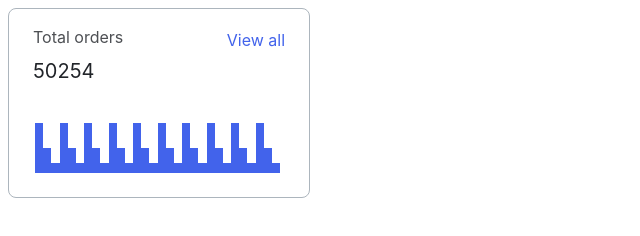
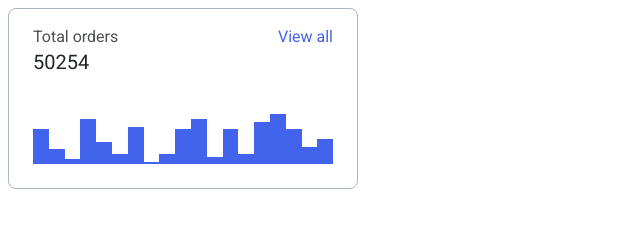
Before and after one commit to js-tasks-ru/htmlcss-20230411_eugenia-surago, a website: page 04-lection2/01-histogram/index.html in a window 1280 px wide. Shown: the whole page, without its empty margins (0-640 px from the left). Drawn offline with Linux system fonts and the light colour scheme.

Commit message:
fix hist comments

```diff
--- a/03-lection1/02-accordion/accordion.css
+++ b/03-lection1/02-accordion/accordion.css
@@ -1,7 +1 @@
 /* Стилизация аккордеона */
-.hist {
-    display: flex;
-    flex-wrap:wrap;
-    flex-direction: row;
-    width: 100%;
-}
--- a/04-lection2/01-histogram/histogram.css
+++ b/04-lection2/01-histogram/histogram.css
@@ -1,12 +1,18 @@
 .hist {
-    width: 300px;
+    font-family: 'Inter';
+    font-style: normal;
+    font-weight: 400;
+    max-width: 300px;
     border: 1px solid #ACB5BD;
     border-radius: 8px;
     display: flex;
     flex-direction: column;
+    padding: 16px 24px 24px 24px;
 }
 
 .hist__total {
+    font-size: 16px;
+    line-height: 24px;
     color: #212429;
     opacity: 0.8;
 }
@@ -18,59 +24,30 @@
 }
 
 .hist__bottom {
+    height: 50px;
     display: flex;
     flex-direction: row;
     justify-content: flex-start;
     align-items: flex-end;
-    padding: 39px 29px 24px 26px;
+    margin-top: 39px;
 }
 
 .hist__view {
-    font-family: 'Inter';
-    font-style: normal;
-    font-weight: 400;
     font-size: 16px;
     line-height: 24px;
     text-align: right;
     color: #4263EB;
-    padding: 19px 24px 0px 0px;
 }
 
-.hist__total {
-    font-family: 'Inter';
-    font-style: normal;
-    font-weight: 400;
-    font-size: 16px;
-    line-height: 24px;
-    color: #212429;
-    opacity: 0.8;
-    padding: 16px 0px 0px 24px;
-}
 
 .hist__numbers {
-    font-family: 'Inter';
-    font-style: normal;
-    font-weight: 400;
     font-size: 20px;
     line-height: 26px;
     color: #212429;
-    padding: 6px 0px 0px 24px;
 }
 
-.hist__column-max {
-    width: 9px;
-    height: 50px;
+.hist__column {
     background: #4263EB;
+    flex-basis: 9px;
+    flex-grow: 1;
 }
-
-.hist__column-mid {
-    width: 9px;
-    height: 25px;
-    background: #4263EB;
-}
-
-.hist__column-min {
-    width: 9px;
-    height: 10px;
-    background: #4263EB;
-}
--- a/04-lection2/01-histogram/index.html
+++ b/04-lection2/01-histogram/index.html
@@ -13,74 +13,52 @@
             <div class="hist__total">
                 Total orders
             </div>
-            <div class="hist__view">
+            <a class="hist__view">
                 View all
-            </div>
+            </a>
         </div>
         <div class="hist__numbers">
             50254
         </div>
         <div class="hist__chart">
             <div class="hist__bottom">
-                <div class="hist__column-max">
+                <div class="hist__column" style="height: 70%">
                 </div>
-                <div class="hist__column-mid">
+                <div class="hist__column" style="height: 30%">
                 </div>
-                <div class="hist__column-min">
+                <div class="hist__column" style="height: 10%">
                 </div>
-                <div class="hist__column-max">
+                <div class="hist__column" style="height: 90%">
                 </div>
-                <div class="hist__column-mid">
+                <div class="hist__column" style="height: 45%">
                 </div>
-                <div class="hist__column-min">
+                <div class="hist__column" style="height: 20%">
                 </div>
-                <div class="hist__column-max">
+                <div class="hist__column" style="height: 75%">
                 </div>
-                <div class="hist__column-mid">
+                <div class="hist__column" style="height: 5%">
                 </div>
-                <div class="hist__column-min">
+                <div class="hist__column" style="height: 20%">
                 </div>
-                <div class="hist__column-max">
+                <div class="hist__column" style="height: 70%">
                 </div>
-                <div class="hist__column-mid">
+                <div class="hist__column" style="height: 90%">
                 </div>
-                <div class="hist__column-min">
+                <div class="hist__column" style="height: 15%">
                 </div>
-                <div class="hist__column-max">
+                <div class="hist__column" style="height: 70%">
                 </div>
-                <div class="hist__column-mid">
+                <div class="hist__column" style="height: 20%">
                 </div>
-                <div class="hist__column-min">
+                <div class="hist__column" style="height: 85%">
                 </div>
-                <div class="hist__column-max">
+                <div class="hist__column" style="height: 100%">
                 </div>
-                <div class="hist__column-mid">
+                <div class="hist__column" style="height: 70%">
                 </div>
-                <div class="hist__column-min">
+                <div class="hist__column" style="height: 35%">
                 </div>
-                <div class="hist__column-max">
-                </div>
-                <div class="hist__column-mid">
-                </div>
-                <div class="hist__column-min">
-                </div>
-                <div class="hist__column-max">
-                </div>
-                <div class="hist__column-mid">
-                </div>
-                <div class="hist__column-min">
-                </div>
-                <div class="hist__column-max">
-                </div>
-                <div class="hist__column-mid">
-                </div>
-                <div class="hist__column-min">
-                </div>
-                <div class="hist__column-max">
-                </div>
-                <div class="hist__column-mid">
-                </div>
-                <div class="hist__column-min">
+                <div class="hist__column" style="height: 50%">
                 </div>
             </div>
         </div>
```
